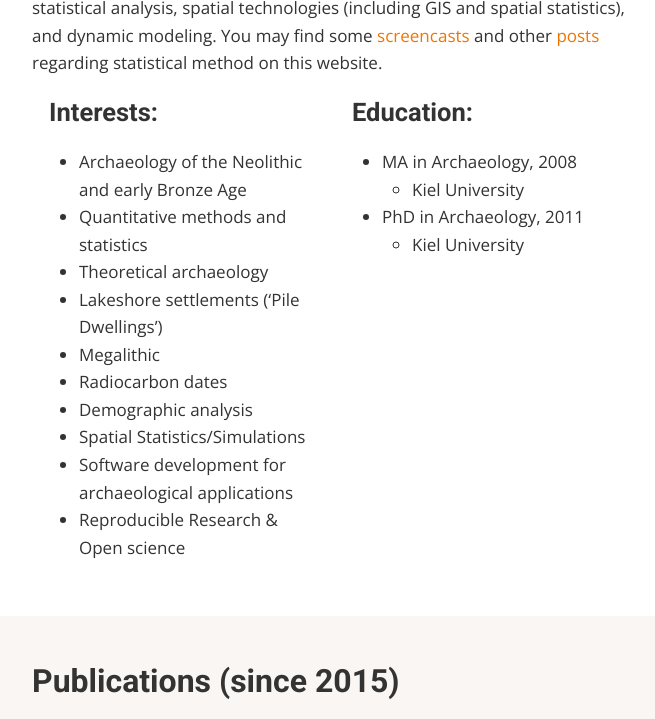
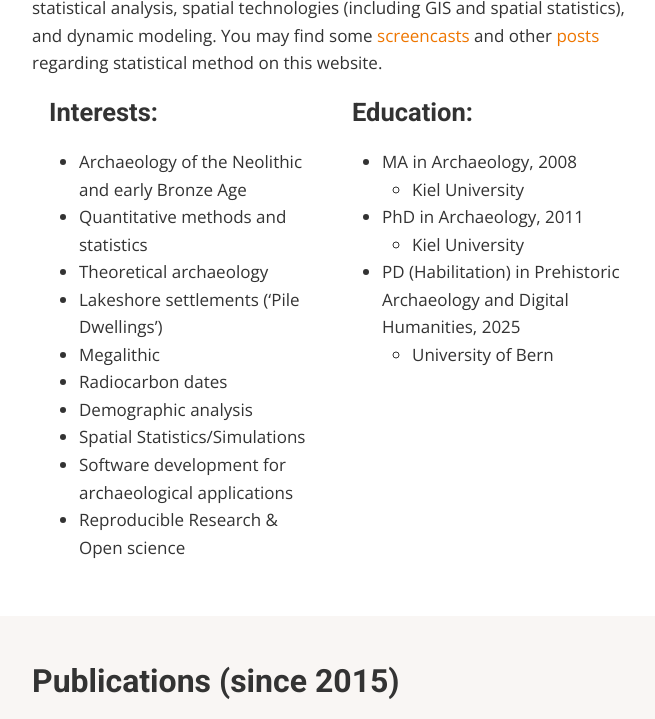
Before and after one commit to MartinHinz/personal_webpage, a Jekyll site: the page built from index.md, in a window 1280 px wide and 900 px high, scrolled down 605 px, cut to the strip 0-719 px from the top of the window. Shown: the whole strip, without its empty margins (305-960 px from the left). Built offline with Jekyll 4.4.1, drawn with Linux system fonts in a browser that asks for light colours; a style sheet for code colours, icons or effects is not loaded.

Commit message:
Update index.md
added habit

```diff
--- a/index.md
+++ b/index.md
@@ -36,6 +36,8 @@ I regard quantitative methods as essential for archaeological research. That is
   * Kiel University
 * PhD in Archaeology, 2011
   * Kiel University
+* PD (Habilitation) in Prehistoric Archaeology and Digital Humanities, 2025
+  * University of Bern
 </div>
 </div>
 
```
